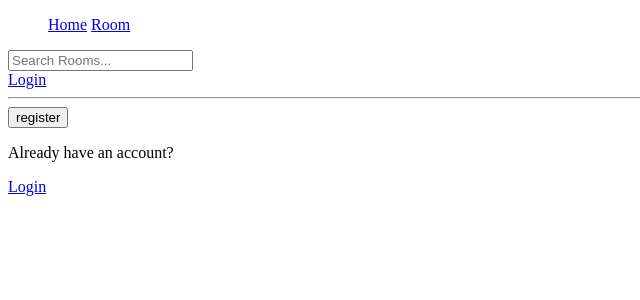
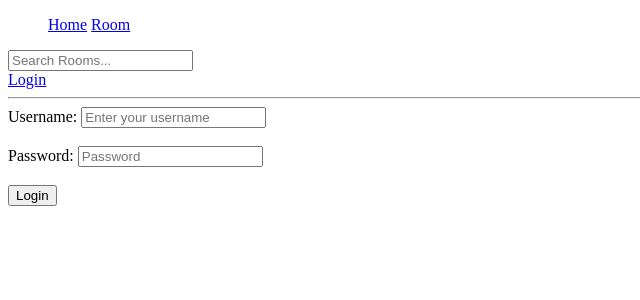
Before and after one commit to kiptootitus/class, a Django app: page /login/ in a window 1280 px wide. Shown: the top 300 px of the page, without its empty margins (0-640 px from the left). Run offline with Django 4.2, Linux system fonts and the light colour scheme.

Commit message:
correction

```diff
--- a/class/templates/class/login.html
+++ b/class/templates/class/login.html
@@ -1,34 +1,18 @@
-{% extends 'main.html'%}
-{% block content%}
+{% extends 'main.html' %}
 
-{% if page == 'login' %}
-<div>
-<form method='POST' action=''>
-    {% csrf_token %}
+{% block content %}
+  <div>
+      <form method="POST" action="">
+        {% csrf_token %}
 
-    <label>Username:</label>
-     <input type='username' name='username' placeholder='Enter your username'><br>
-     <br>
-   <label> Password:</label>
-        <input type='password' name='password'  placeholder='password'><br>
-        <br>
-    <input type='submit' value='login'>
+        <label for="username">Username:</label>
+        <input type="text" id="username" name="username" placeholder="Enter your username"><br><br>
 
-</form>
-<p>Don't have an account? </p>
-<a href="{% url 'register'%}">Register</a>
-</div>
+        <label for="password">Password:</label>
+        <input type="password" id="password" name="password" placeholder="Password"><br><br>
 
+        <input type="submit" value="Login">
+      </form>
 
-{% else %}
-    <div>
-        <form method= 'POST' action=''>
-            {% csrf_token %}
-            {{form.as_p}}
-           <input type='submit' value='register'>
-        </form>
-        <p>Already have an account? </p>
-        <a href="{% url 'login'%}">Login</a>
-    </div>
-{% endif %}
-{%endblock %}
+  </div>
+{% endblock %}
--- a/class/views.py
+++ b/class/views.py
@@ -46,7 +46,7 @@ def registerPage(request):
         else:
             messages.error(request, 'An error occured during registration')
 
-    return render('request', 'class/login.html', {'form':form})
+    return render(request, 'class/login.html', {'form':form})
 
 
 
```
Also changed, not shown: db.sqlite3.
